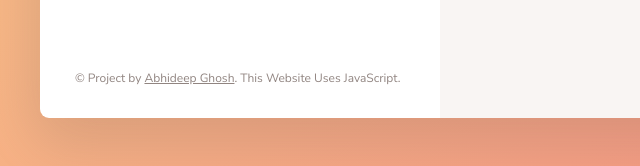
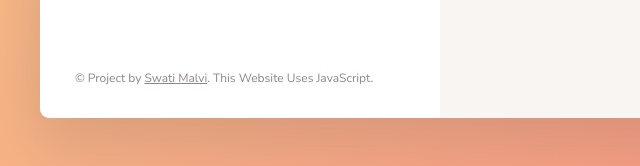
Before and after one commit to Swati-Malvi/forkify-js, a website built with Parcel: page index.html in a window 1280 px wide. Shown: the part 1103-1269 px from the top of the page, 0-640 px from the left. Built offline with nearby package versions, Linux system fonts and the light colour scheme.

Commit message:
Update index.html

```diff
--- a/index.html
+++ b/index.html
@@ -80,8 +80,8 @@
           <a
             class="twitter-link"
             target="_blank"
-            href="https://github.com/abhideepghosh"
-            >Abhideep Ghosh</a
+            href="https://github.com/Swati-Malvi"
+            >Swati Malvi</a
           >. This Website Uses JavaScript.
         </p>
       </div>
```
